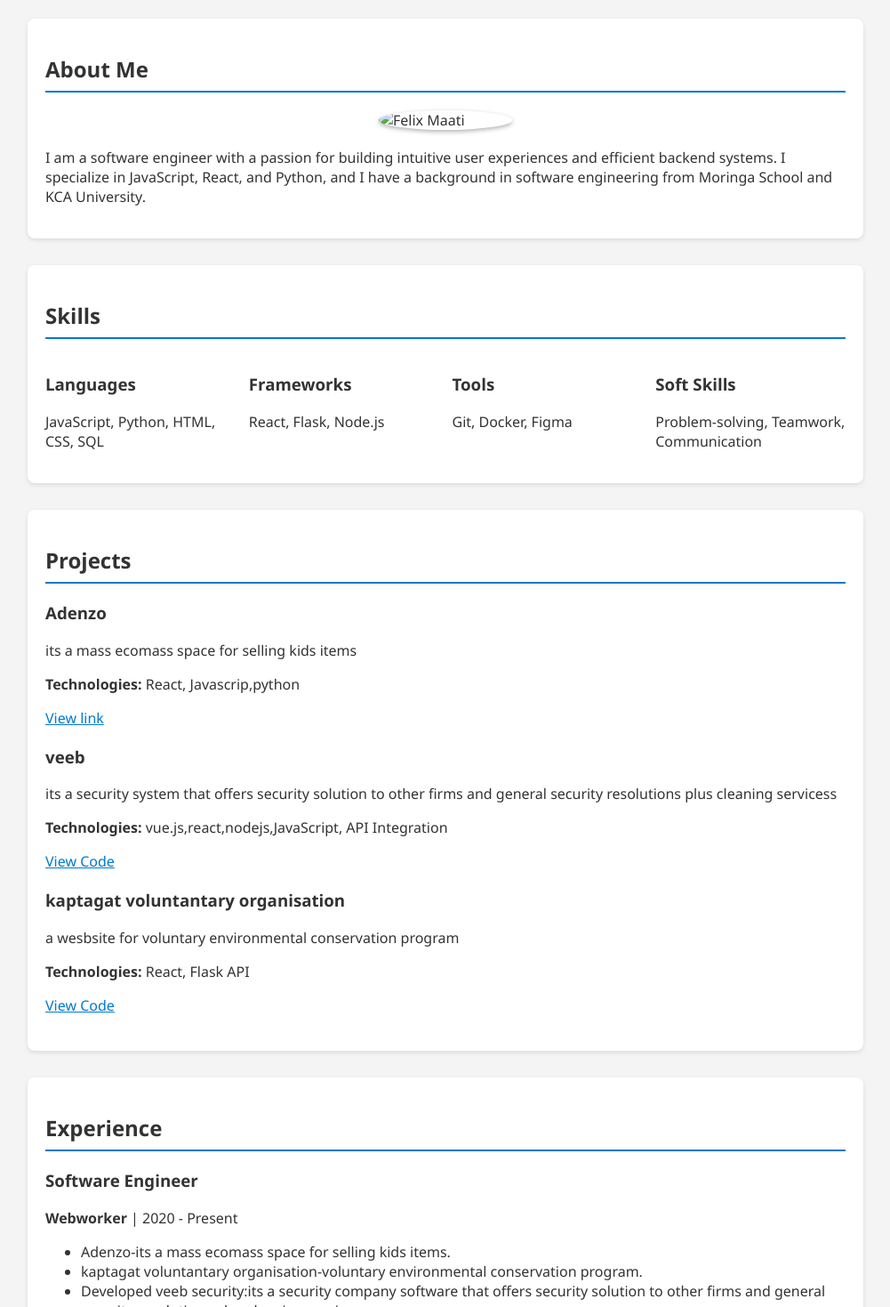
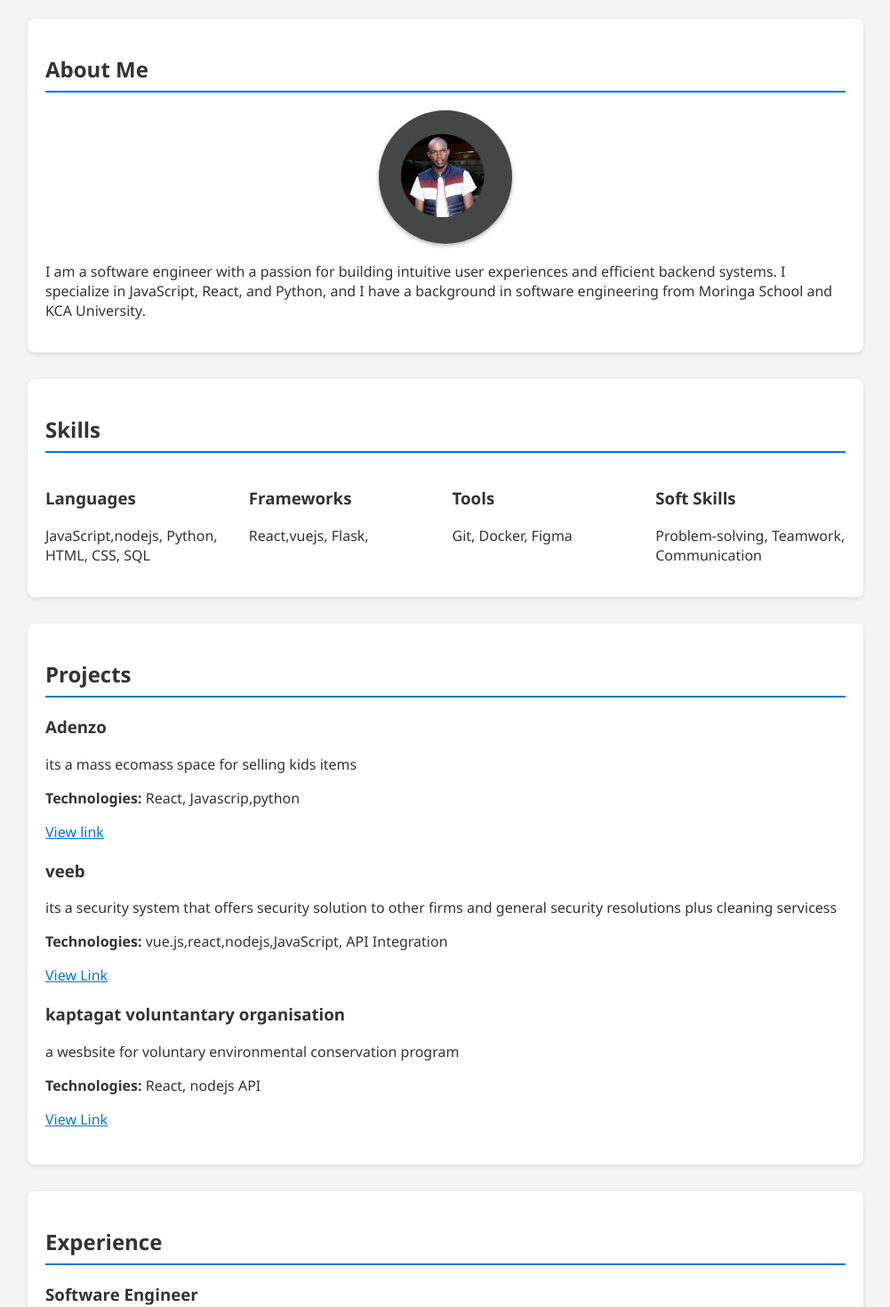
Before and after one commit to MaatiTheDev/my-portifolio, a plain HTML site: page index.html in a window 1280 px wide. Shown: the part 180-1649 px from the top of the page at 89% size, without its empty margins (139-1140 px from the left). Drawn offline with Linux system fonts and the light colour scheme.

Commit message:
updated profile photo

```diff
--- a/index.html
+++ b/index.html
@@ -163,7 +163,7 @@
   <!-- About -->
   <section id="about">
     <h2>About Me</h2>
-    <img src="c:\Users\Administrator\Downloads\my profile picture.jpg" alt="Felix Maati" class="profile-pic">
+    <img src="Assets/my profile picture.jpg" alt="Felix Maati" class="profile-pic">
     <p>I am a software engineer with a passion for building intuitive user experiences and efficient backend systems. I specialize in JavaScript, React, and Python, and I have a background in software engineering from Moringa School and KCA University.</p>
   </section>
 
@@ -171,8 +171,8 @@
   <section id="skills">
     <h2>Skills</h2>
     <div class="skills-grid">
-      <div><h3>Languages</h3><p>JavaScript, Python, HTML, CSS, SQL</p></div>
-      <div><h3>Frameworks</h3><p>React, Flask, Node.js</p></div>
+      <div><h3>Languages</h3><p>JavaScript,nodejs, Python, HTML, CSS, SQL</p></div>
+      <div><h3>Frameworks</h3><p>React,vuejs, Flask,</p></div>
       <div><h3>Tools</h3><p>Git, Docker, Figma</p></div>
       <div><h3>Soft Skills</h3><p>Problem-solving, Teamwork, Communication</p></div>
     </div>
@@ -191,13 +191,13 @@
       <h3>veeb</h3>
       <p>its a security system that offers security solution to other firms and general security resolutions plus cleaning servicess</p>
       <p><strong>Technologies:</strong> vue.js,react,nodejs,JavaScript, API Integration</p>
-      <a href="http://landing.veeb.co.ke/">View Code</a>
+      <a href="http://landing.veeb.co.ke/">View Link<Link></Link></a>
     </div>
     <div class="project">
       <h3>kaptagat voluntantary organisation</h3>
       <p>a wesbsite for voluntary environmental conservation program</p>
-      <p><strong>Technologies:</strong> React, Flask API</p>
-      <a href="https://kaptagat.org/">View Code</a>
+      <p><strong>Technologies:</strong> React, nodejs API</p>
+      <a href="https://kaptagat.org/">View Link</a>
     </div>
   </section>
 
```
Also changed, not shown: Assets/my profile picture.jpg (added).
